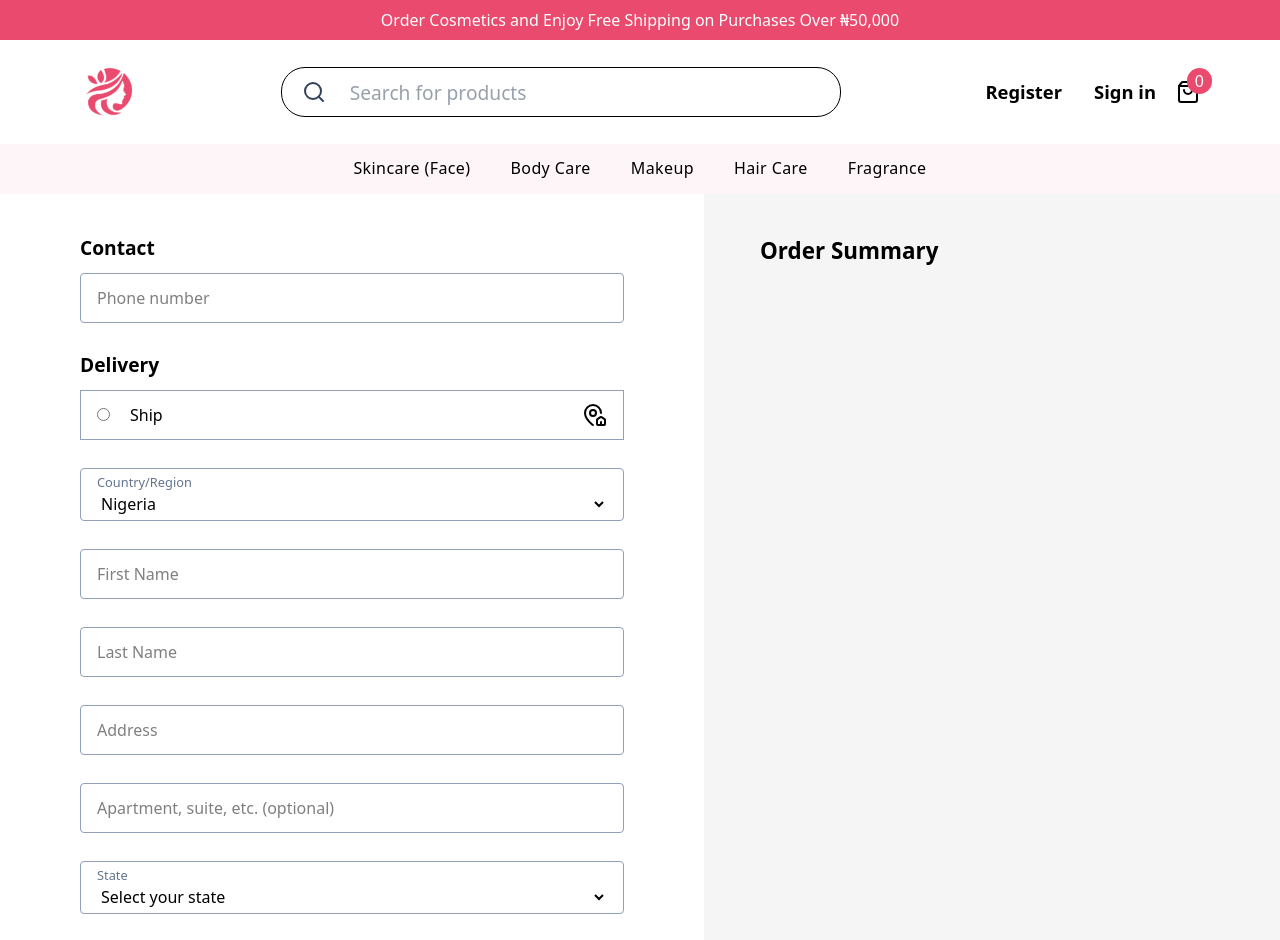
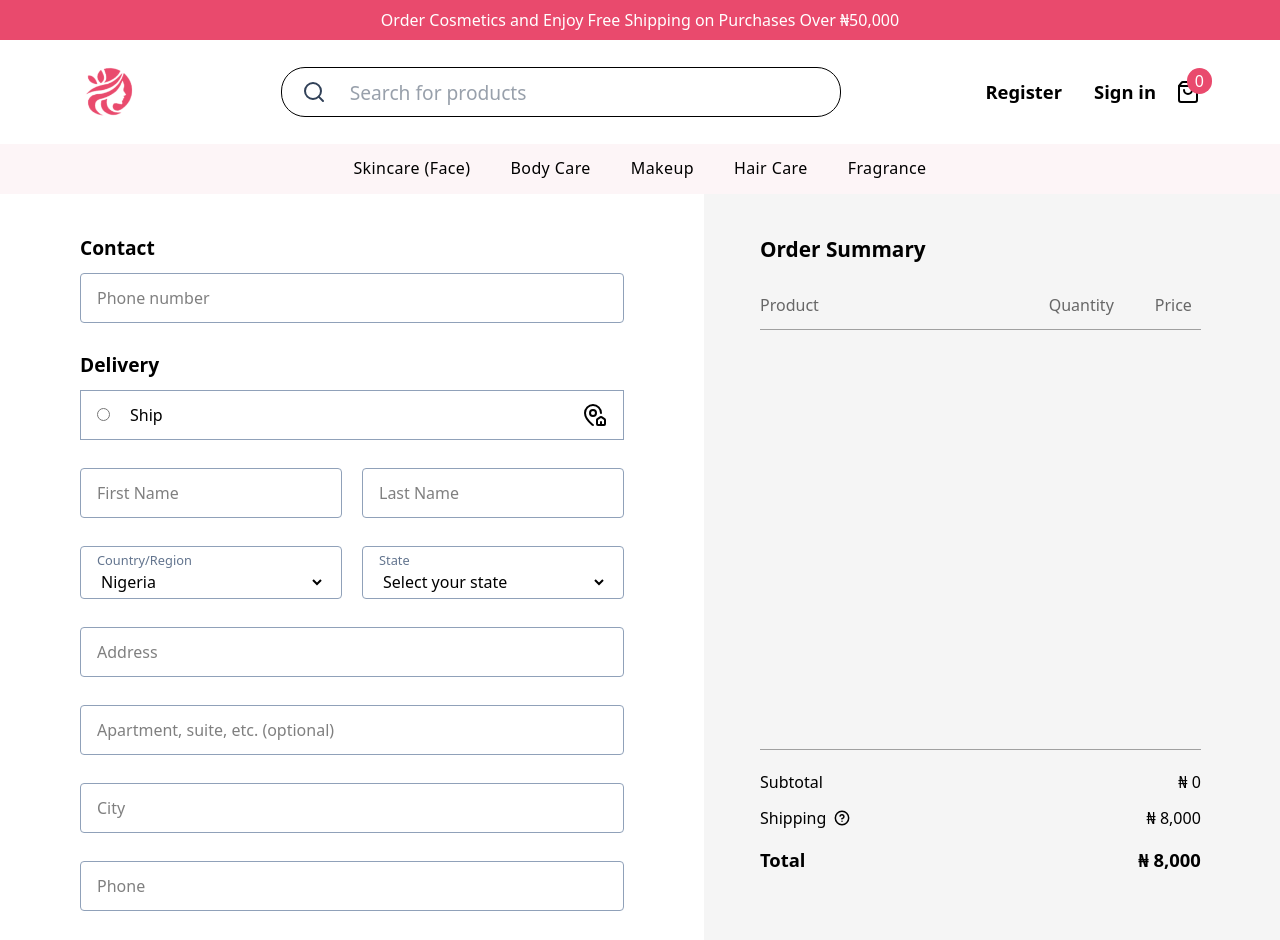
Before and after one commit to Jacbfrancis/debbies-beauty-store, a React (Vite) app: page /checkout in a window 1280 px wide. Shown: the top 940 px of the page. Built offline with nearby package versions, Linux system fonts and the light colour scheme.

Commit message:
implemented checkout page for desktop

```diff
--- a/src/components/CartItems.jsx
+++ b/src/components/CartItems.jsx
@@ -103,7 +103,10 @@ function CartItems() {
         </span>
         <div className="flex justify-center items-center gap-5 mt-5">
           <button
-            onClick={() => navigate("/")}
+            onClick={() => {
+              navigate("/checkout");
+              closeCartMenu();
+            }}
             className="bg-[#000] text-center text-[#fff] w-[50%] px-7 py-3.5 rounded-md"
           >
             Check Out
--- a/src/components/CheckOutForm.jsx
+++ b/src/components/CheckOutForm.jsx
@@ -42,14 +42,8 @@ function CheckOutForm() {
           </label>
         </div>
 
-        <div className="border-1 border-slate-400 px-4 py-1 w-full rounded">
-          <p className="text-slate-500 text-[0.8rem]">Country/Region</p>
-          <select className="w-full focus:outline-none focus:ring-0">
-            <option value={"Nigeria"}>Nigeria</option>
-          </select>
-        </div>
-
-        <div>
+        <div className="lg:flex justify-start items-center gap-5">
+          <div className="mb-7 lg:w-[50%] lg:mb-0">
             <input
               className="border-1 border-slate-400 px-4 py-3 w-full rounded"
               type="text"
@@ -57,31 +51,24 @@ function CheckOutForm() {
             />
           </div>
 
-        <div>
+          <div className="lg:w-[50%]">
             <input
               className="border-1 border-slate-400 px-4 py-3 w-full rounded"
               type="text"
               placeholder="Last Name"
             />
           </div>
-
-        <div>
-          <input
-            className="border-1 border-slate-400 px-4 py-3 w-full rounded"
-            type="text"
-            placeholder="Address"
-          />
         </div>
 
-        <div>
-          <input
-            className="border-1 border-slate-400 px-4 py-3 w-full rounded"
-            type="text"
-            placeholder="Apartment, suite, etc. (optional)"
-          />
+        <div className="lg:flex justify-start items-center gap-5">
+          <div className="border-1 border-slate-400 px-4 py-1 mb-7 rounded lg:w-[50%] lg:mb-0">
+            <p className="text-slate-500 text-[0.8rem]">Country/Region</p>
+            <select className="w-full focus:outline-none focus:ring-0">
+              <option value={"Nigeria"}>Nigeria</option>
+            </select>
           </div>
 
-        <div className="border-1 border-slate-400 px-4 py-1 w-full rounded">
+          <div className="border-1 border-slate-400 px-4 py-1 w-full rounded lg:w-[50%]">
             <p className="text-slate-500 text-[0.8rem]">State</p>
             <select className="w-full focus:outline-none focus:ring-0">
               <option value={""}>Select your state</option>
@@ -124,6 +111,23 @@ function CheckOutForm() {
               <option value={"Zamfara"}>Zamfara</option>{" "}
             </select>
           </div>
+        </div>
+
+        <div>
+          <input
+            className="border-1 border-slate-400 px-4 py-3 w-full rounded"
+            type="text"
+            placeholder="Address"
+          />
+        </div>
+
+        <div>
+          <input
+            className="border-1 border-slate-400 px-4 py-3 w-full rounded"
+            type="text"
+            placeholder="Apartment, suite, etc. (optional)"
+          />
+        </div>
 
         <div>
           <input
--- a/src/components/DesktopOrderSummary.jsx
+++ b/src/components/DesktopOrderSummary.jsx
@@ -1,28 +1,82 @@
 import { useCart } from "../store/useCart";
+import { useShippingModal } from "../store/useShippingModal";
 
 function DesktopOrderSummary() {
   const cart = useCart((state) => state.cart);
-  console.log(cart);
+  const openShippingModal = useShippingModal(
+    (state) => state.openShippingModal
+  );
+
+  const totalPrice = cart.reduce((acc, num) => {
+    const total = num.quantity * num.price;
+    return acc + total;
+  }, 0);
+
+  const deliveryFee = 8000;
 
   return (
     <div className="px-14 py-10 h-full">
-      <div className="w-[90%]">
-        <h2 className="text-[1.4rem] font-bold mb-10">Order Summary</h2>
-        {cart.map((cart) => (
-          <div
-            key={cart.id}
-            className="mb-5 mt-2.5 flex justify-between items-center"
-          >
-            <div className="flex justify-between items-center gap-4.5">
-              <span className="block w-[4rem] border-1 border-[#e94a6d] rounded-md mb-4 p-1">
-                <img src={cart.productImage} alt={cart.productName} />
+      <div className="w-[95%]">
+        <h2 className="text-[1.3rem] font-bold mb-7">Order Summary</h2>
+
+        <div className="text-[#676767] flex justify-between items-center border-[#a0a0a0] border-b-1 mb-5 gap-8 pb-3">
+          <span className="w-[70%]">Product</span>
+          <span className="w-[15%]">Quantity</span>
+          <span className="text-center w-[15%]">Price</span>
+        </div>
+        <div className="h-[50vh] overflow-scroll border-[#a0a0a0] border-b-1">
+          {cart.map((item) => (
+            <div key={item.id} className="flex justify-between items-center">
+              <div className="flex justify-start items-center gap-4.5 w-[70%]">
+                <span className="block w-[4rem] border-1 border-[#e94a6d] rounded-md mb-4 p-1">
+                  <img src={item.productImage} alt={item.productName} />
+                </span>
+                <h3 className="font-normal">{item.productName}</h3>
+              </div>
+
+              <span className="w-[15%]">
+                <h4>{item.quantity}</h4>
               </span>
-              <h3 className="font-semibold">{cart.productName}</h3>
+
+              <span className="w-[15%]">
+                <h3 className="font-normal"> ₦ {item.price * item.quantity}</h3>
+              </span>
             </div>
+          ))}
+        </div>
+        <div className="flex justify-between items-center mt-5 mb-3">
+          <p>Subtotal </p>
+          <p>₦ {totalPrice.toLocaleString()} </p>
+        </div>
+        <div className="flex justify-between items-center mb-4">
+          <span className="flex justify-between items-center">
+            <p>Shipping</p>
+            <span className="ml-2" onClick={() => openShippingModal()}>
+              <svg
+                xmlns="http://www.w3.org/2000/svg"
+                width="16"
+                height="16"
+                viewBox="0 0 24 24"
+                fill="none"
+                stroke="currentColor"
+                strokeWidth="2.25"
+                strokeLinecap="round"
+                strokeLinejoin="round"
+                className="lucide lucide-circle-question-mark-icon lucide-circle-question-mark"
+              >
+                <circle cx="12" cy="12" r="10" />
+                <path d="M9.09 9a3 3 0 0 1 5.83 1c0 2-3 3-3 3" />
+                <path d="M12 17h.01" />
+              </svg>
+            </span>{" "}
+          </span>
+          <p>₦ {(8000).toLocaleString()} </p>
+        </div>
 
-            <h3 className="font-semibold"> ₦{cart.price}</h3>
-          </div>
-        ))}
+        <div className="text-[1.15rem] font-semibold flex justify-between items-center">
+          <p>Total</p>
+          <p>₦ {(totalPrice + deliveryFee).toLocaleString()} </p>
+        </div>
       </div>
     </div>
   );
--- a/src/components/ShippingModal.jsx
+++ b/src/components/DesktopShippingModal.jsx
@@ -1,25 +1,22 @@
 import { useShippingModal } from "../store/useShippingModal";
 
-function ShippingModal() {
+function DesktopShippingModal() {
   const closeShippingModal = useShippingModal(
     (state) => state.closeShippingModal
   );
+
   return (
     <div
-      className="bg-[#62626280] w-full h-[100vh] overflow-hidden absolute top-0"
+      className="bg-[#2f2f2f80] backdrop-blur-sm w-full h-[100vh] absolute top-0 flex justify-center items-center px-5"
       onClick={() => closeShippingModal()}
     >
       <div
-        className="bg-white absolute bottom-0 w-full py-5 px-5"
+        className="bg-white w-[35%] rounded-xl p-7"
         onClick={(e) => e.stopPropagation()}
       >
         <div className="flex justify-between items-center">
-          <h1 className="text-[1.2rem] font-semibold">Shipping</h1>
-          <span
-            onClick={() => {
-              closeShippingModal();
-            }}
-          >
+          <h2 className="text-[1.2rem] font-semibold">Shipping</h2>
+          <span onClick={() => closeShippingModal()}>
             <svg
               xmlns="http://www.w3.org/2000/svg"
               width="20"
@@ -37,7 +34,7 @@ function ShippingModal() {
           </span>
         </div>
 
-        <div className="text-gray-700 text-[0.94rem] font-normal mt-5.5 flex flex-col justify-center items-center gap-5">
+        <div className="text-[0.94rem] font-normal mt-6 flex flex-col justify-center items-center gap-5">
           <p>
             Interstate delivery takes 4-8 working days (outside Lagos.) Express
             delivery only applies within Lagos and items are delivered 12 - 48
@@ -55,4 +52,4 @@ function ShippingModal() {
   );
 }
 
-export default ShippingModal;
+export default DesktopShippingModal;
--- /dev/null
+++ b/src/components/MobileShippingModal.jsx
@@ -0,0 +1,58 @@
+import { useShippingModal } from "../store/useShippingModal";
+
+function MobileShippingModal() {
+  const closeShippingModal = useShippingModal(
+    (state) => state.closeShippingModal
+  );
+  return (
+    <div
+      className="bg-[#62626280] backdrop-blur-sm w-full h-[100vh] overflow-hidden absolute top-0"
+      onClick={() => closeShippingModal()}
+    >
+      <div
+        className="bg-white absolute bottom-0 w-full p-5"
+        onClick={(e) => e.stopPropagation()}
+      >
+        <div className="flex justify-between items-center">
+          <h1 className="text-[1.2rem] font-semibold">Shipping</h1>
+          <span
+            onClick={() => {
+              closeShippingModal();
+            }}
+          >
+            <svg
+              xmlns="http://www.w3.org/2000/svg"
+              width="20"
+              height="20"
+              viewBox="0 0 24 24"
+              fill="none"
+              stroke="currentColor"
+              strokeWidth="3"
+              strokeLinecap="round"
+              strokeLinejoin="round"
+            >
+              <path d="M18 6 6 18" />
+              <path d="m6 6 12 12" />
+            </svg>
+          </span>
+        </div>
+
+        <div className="text-gray-700 text-[0.94rem] font-normal mt-5.5 flex flex-col justify-center items-center gap-5">
+          <p>
+            Interstate delivery takes 4-8 working days (outside Lagos.) Express
+            delivery only applies within Lagos and items are delivered 12 - 48
+            hours after purchase. It is the buyer's responsibility to provide
+            accurate delivery details to avoid delays.
+          </p>
+
+          <p>
+            The appropriate location must be chosen, else the package will not
+            be dispatched.
+          </p>
+        </div>
+      </div>
+    </div>
+  );
+}
+
+export default MobileShippingModal;
--- a/src/components/QuickView.jsx
+++ b/src/components/QuickView.jsx
@@ -44,7 +44,7 @@ function QuickView() {
 
   return (
     <div
-      className="bg-[#000000a3] h-[100vh] w-full absolute top-0 m-auto flex-col justify-center items-center hidden z-50 lg:flex"
+      className="bg-[#000000a3] backdrop-blur-sm h-[100vh] w-full absolute top-0 m-auto flex-col justify-center items-center hidden z-50 lg:flex"
       onClick={handleCloseQuickView}
     >
       <Toaster />
```
Also changed, not shown: src/components/MobileOrderSummary.jsx (+17 -1 lines), src/pages/CheckOutPage.jsx (+9 -2 lines). Lines whose indentation alone changed are shown as unchanged.
